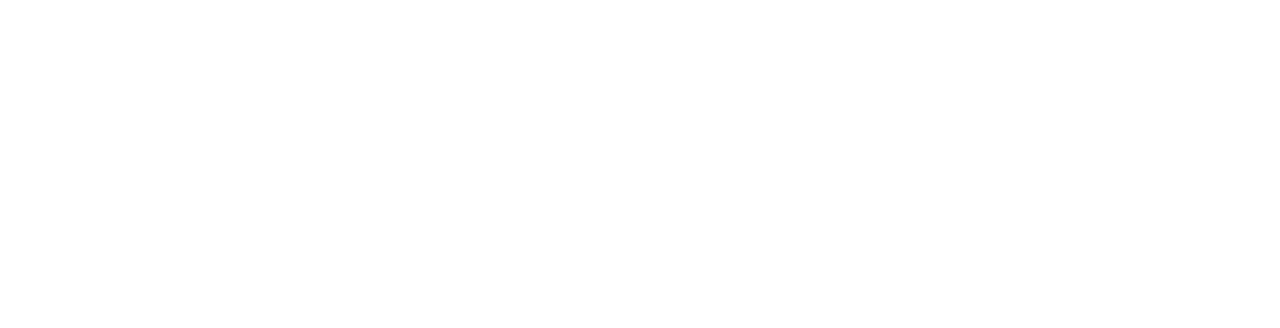
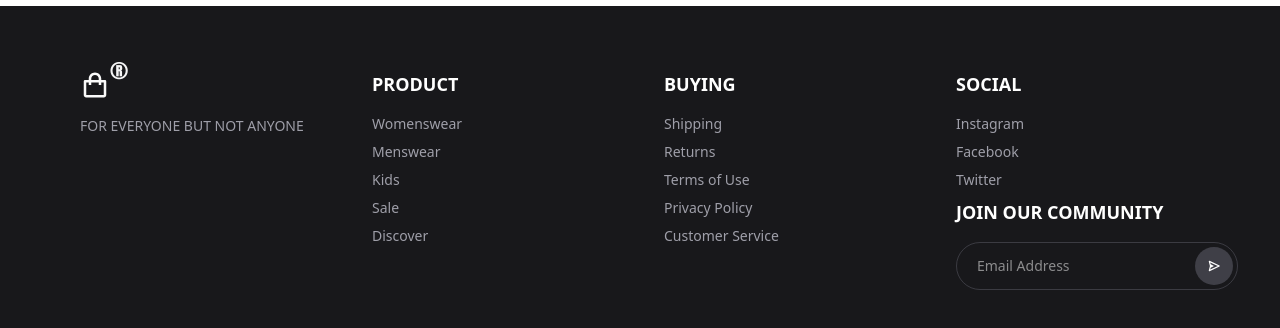
Before and after one commit to Nabil593/Modern-E-Commerce, a React (Vite) app: page / in a window 1280 px wide. Shown: the part 4838-5166 px from the top of the page. Before the commit the page ends 4844 px from the top, so only its background shows below. Built offline with nearby package versions, Linux system fonts and the light colour scheme.

Commit message:
added footer

```diff
--- a/src/App.jsx
+++ b/src/App.jsx
@@ -5,6 +5,7 @@
 import ShopSection from './components/ShopSection';
 import Mission from './components/Mission';
 import DesignCTA from './components/DesignCTA';
+import Footer from './components/Footer';
 
 const App = () => {
   return (
@@ -15,6 +16,7 @@
       <ShopSection />
       <Mission />
       <DesignCTA />
+      <Footer />
     </div>
   )
 }
--- /dev/null
+++ b/src/components/Footer.jsx
@@ -0,0 +1,67 @@
+import React from 'react'
+import { BiSend, BiShoppingBag } from 'react-icons/bi';
+import { buyingLinksData, productLinksData, socialLinksData } from '../assets/data';
+import FooterLinks from './FooterLinks';
+
+const Footer = () => {
+  return (
+    <footer className='bg-zinc-900 text-white p-16'>
+
+    <div className='max-w-7xl mx-auto px-4 grid grid-cols-1 md:grid-cols-2 lg:grid-cols-4 gap-12'>
+
+        {/* COL01: LOGO & TAGLINE */}
+        <div className=''>
+            <div className='text-4xl text-zinc-100 tracking-tight anton flex flex-row items-center gap-2 mb-4'>
+                <BiShoppingBag size={30} className='text-zinc-50 inline-flex'/>
+                <sup className='-ml-2'>®</sup>
+            </div>
+            <p className='text-sm text-zinc-400'>FOR EVERYONE BUT NOT ANYONE</p>
+        </div>
+
+        {/* COL02: PRODUCT LINKS */}
+        <div className=''>
+            {
+                productLinksData.map(({title, links}) => (
+                    <FooterLinks key={title} title={title} links={links} />
+                ))
+            }
+        </div>
+
+        {/* COL03: BUYING LINKS */}
+        <div>
+            {
+                buyingLinksData.map(({title, links}) => (
+                    <FooterLinks key={title} title={title} links={links} />
+                ))
+            }
+        </div>
+
+        {/* COL04: SOCIAL LINKS & JOIN COMMUNITY LINKS */}
+        <div>
+            {
+                socialLinksData.map(({title, links}) => (
+                    <FooterLinks key={title} title={title} links={links} />
+                ))
+            }
+
+         {/* COMMUNITY FORM */}
+         <h4 className='text-lg mt-2 font-bold mb-4 uppercase'>
+            JOIN OUR COMMUNITY
+         </h4>
+         <form className='flex border border-zinc-600/60 rounded-full p-1 w-fit'>
+
+         <input type='email' placeholder='Email Address' className='flex-1 px-4 py-2 text-white text-sm outline-none'/>
+
+         <button type='submit' className='bg-zinc-700 aspect-square text-white p-3 cursor-pointer rounded-full hover:bg-zinc-600 ease-in text-sm'>
+            <BiSend className='hover:rotate-360 transition-all duration-300'/>
+         </button>
+
+         </form>
+
+        </div>
+    </div>
+    </footer>
+  )
+}
+
+export default Footer;
--- /dev/null
+++ b/src/components/FooterLinks.jsx
@@ -0,0 +1,26 @@
+import React from "react";
+
+const FooterLinks = ({ title, links = [] }) => {
+  return (
+    <>
+      <h4 className="text-lg font-bold mb-4 uppercase">
+        {title}
+      </h4>
+
+      <ul className="space-y-2 text-sm text-zinc-400">
+        {links.map((link, index) => (
+          <li key={`${title}-${index}`}>
+            <a
+              href="#"
+              className="hover:text-white transition-colors duration-150 ease-in"
+            >
+              {link}
+            </a>
+          </li>
+        ))}
+      </ul>
+    </>
+  );
+};
+
+export default FooterLinks;
```
